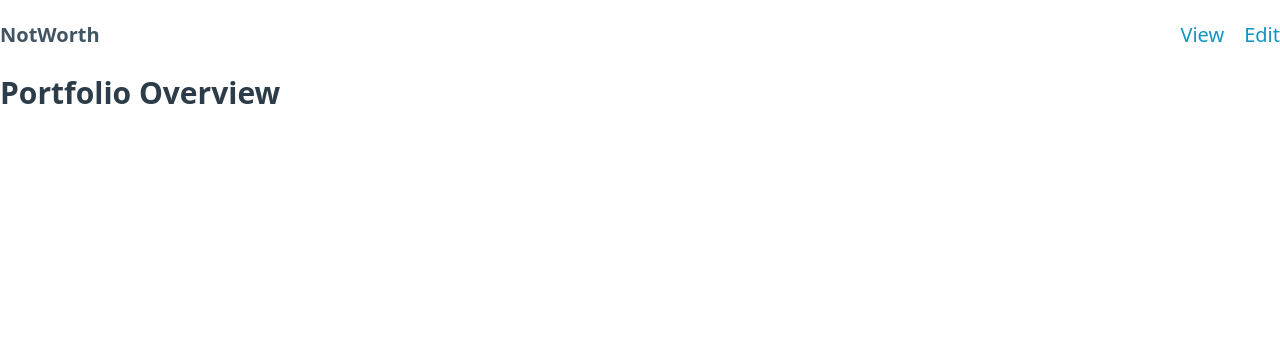
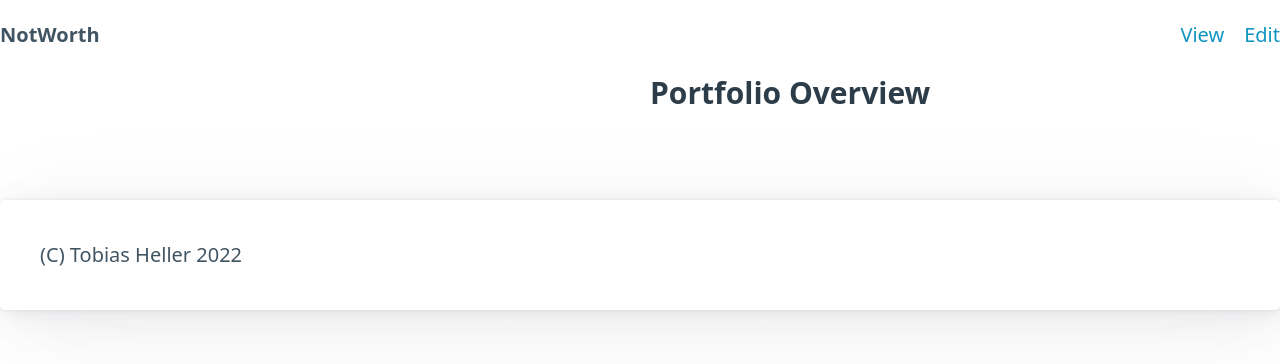
Before and after one commit to heller-tobias/notworth, an Angular app in the folder src/ui/notworth-ui/: page /view/portfolios/1 in a window 1280 px wide. Shown: the top 364 px of the page. Built offline with nearby package versions, Linux system fonts and the light colour scheme; no server answers.

Commit message:
ui: new, adjust design

```diff
--- a/src/ui/notworth-ui/src/app/all-portfolios-dashboard/all-portfolios-dashboard.component.html
+++ b/src/ui/notworth-ui/src/app/all-portfolios-dashboard/all-portfolios-dashboard.component.html
@@ -1,4 +1,5 @@
 <h1>Portfolios</h1>
+<article>
     <ul class="portfolios">
         <li *ngFor="let portfolio of portfolios">
             <a [routerLink]="['portfolios', portfolio.id]">
@@ -6,3 +7,4 @@
             </a>
         </li>
     </ul>
+</article>
--- a/src/ui/notworth-ui/src/app/app.component.html
+++ b/src/ui/notworth-ui/src/app/app.component.html
@@ -1,17 +1,24 @@
 <!DOCTYPE html>
+
 <head>
-<link rel="stylesheet" href="https://unpkg.com/@picocss/pico@latest/css/pico.min.css">
-<title>NotWorth</title>
+  <link rel="stylesheet" href="https://unpkg.com/@picocss/pico@latest/css/pico.min.css">
+  <title>NotWorth</title>
 </head>
+
 <body>
   <nav>
     <ul>
       <li><strong>NotWorth</strong></li>
     </ul>
     <ul>
-      <li><a routerLink = "/view">View</a></li>
-      <li><a routerLink = "/edit">Edit</a></li>
+      <li><a routerLink="/view">View</a></li>
+      <li><a routerLink="/edit">Edit</a></li>
     </ul>
   </nav>
-  <router-outlet></router-outlet>
+  <div class="grid">
+    <router-outlet></router-outlet>
+  </div>
+  <article>
+    (C) Tobias Heller 2022
+  </article>
 </body>
--- a/src/ui/notworth-ui/src/app/portfolio-overview/portfolio-overview.component.html
+++ b/src/ui/notworth-ui/src/app/portfolio-overview/portfolio-overview.component.html
@@ -1,7 +1,7 @@
 <h3>Portfolio Overview</h3>
 <div *ngIf="portfolio">
-<div class="overview"><strong>{{portfolio.name}}</strong>
+<article class="overview"><strong>{{portfolio.name}}</strong>
     <app-total-current-value [currentTotalValue]="portfolio.currentTotalValue"></app-total-current-value>
+</article>
+<article><app-positions-overview [positions]="portfolio.positions"></app-positions-overview></article>
 </div>
-<app-positions-overview [positions]="portfolio.positions"></app-positions-overview>
-</div>
```
Lines whose indentation alone changed are shown as unchanged.
